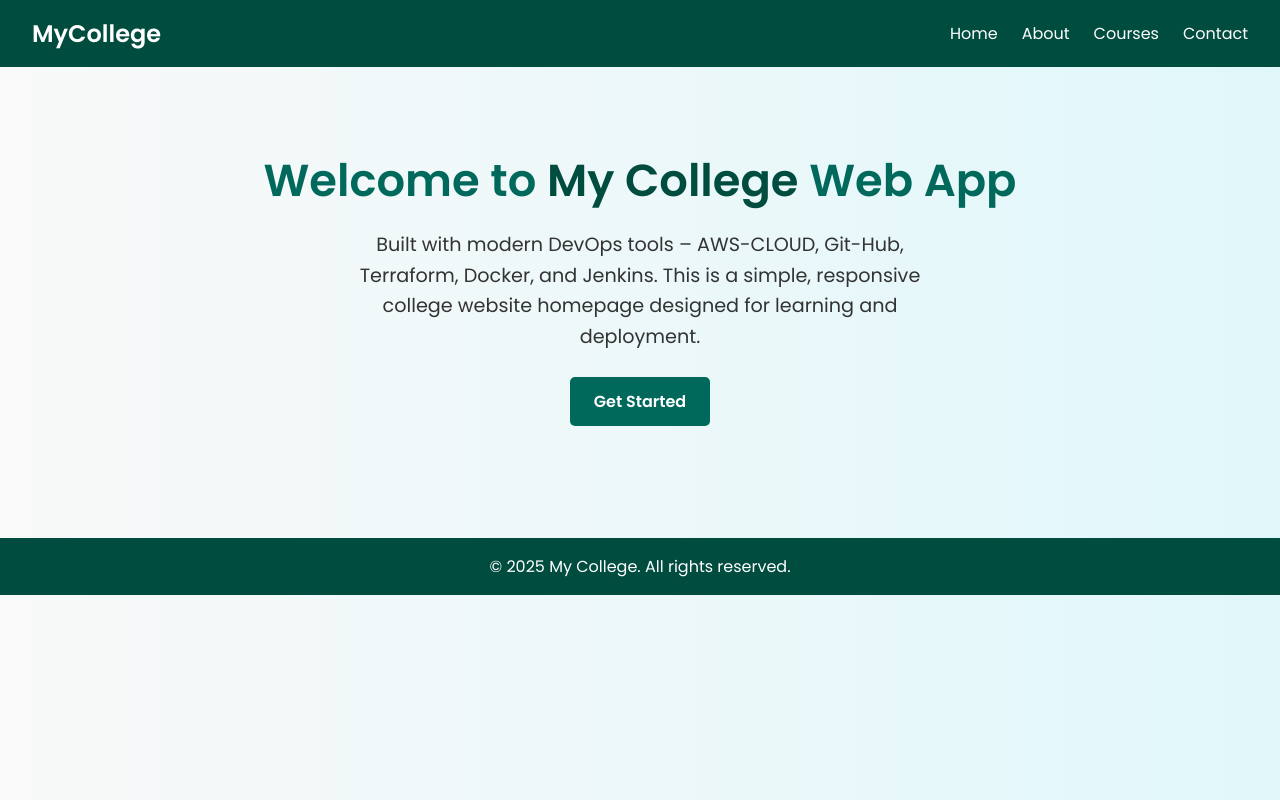
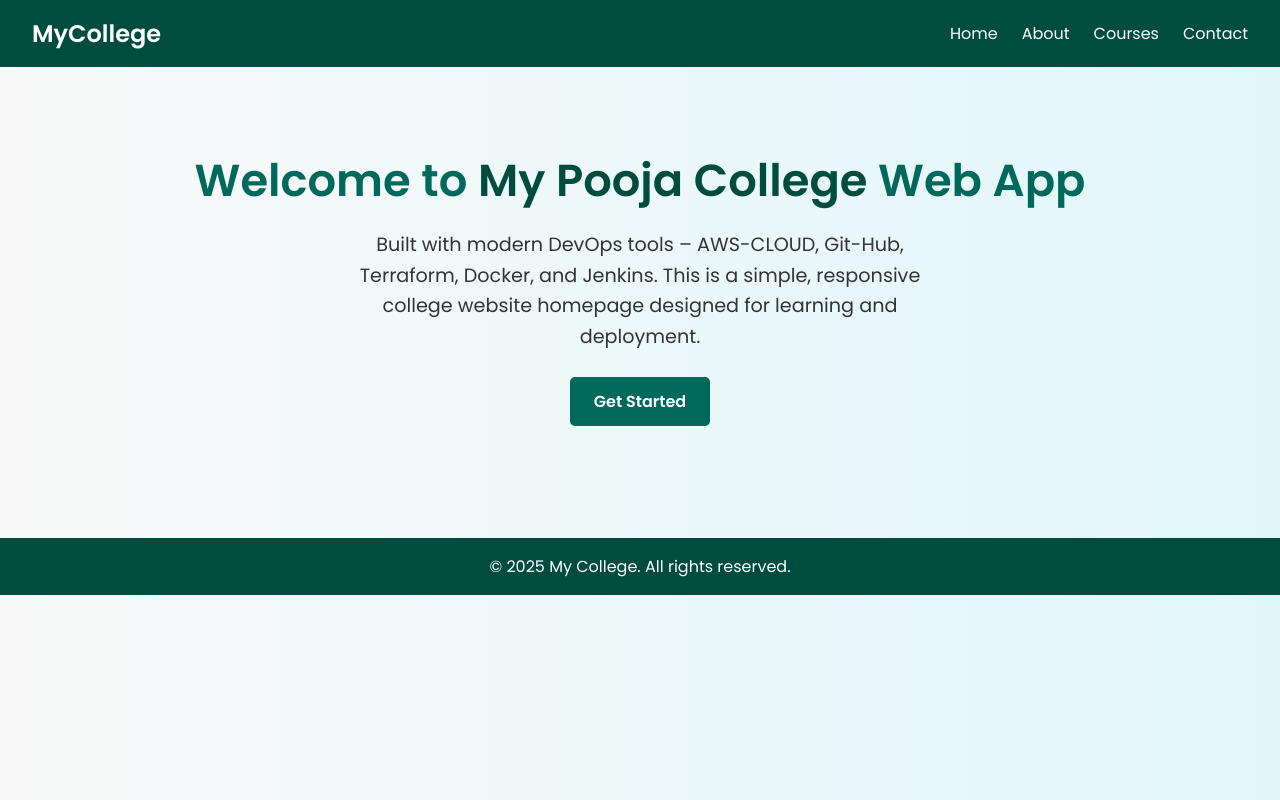
Before and after one commit to shubhambavaskar/jenkins_ec2_codedeploy, a plain HTML site: page index.html in a window 1280 px wide. Drawn offline with Linux system fonts and the light colour scheme.

Commit message:
Update index.html

```diff
--- a/index.html
+++ b/index.html
@@ -24,7 +24,7 @@
 
   <main class="hero-section">
     <div class="content">
-      <h1>Welcome to <span>My College</span> Web App</h1>
+      <h1>Welcome to <span>My Pooja College</span> Web App</h1>
       <p>Built with modern DevOps tools – AWS-CLOUD, Git-Hub, Terraform, Docker, and Jenkins. This is a simple, responsive college website homepage designed for learning and deployment.</p>
       <a href="#" class="btn">Get Started</a>
     </div>
```
